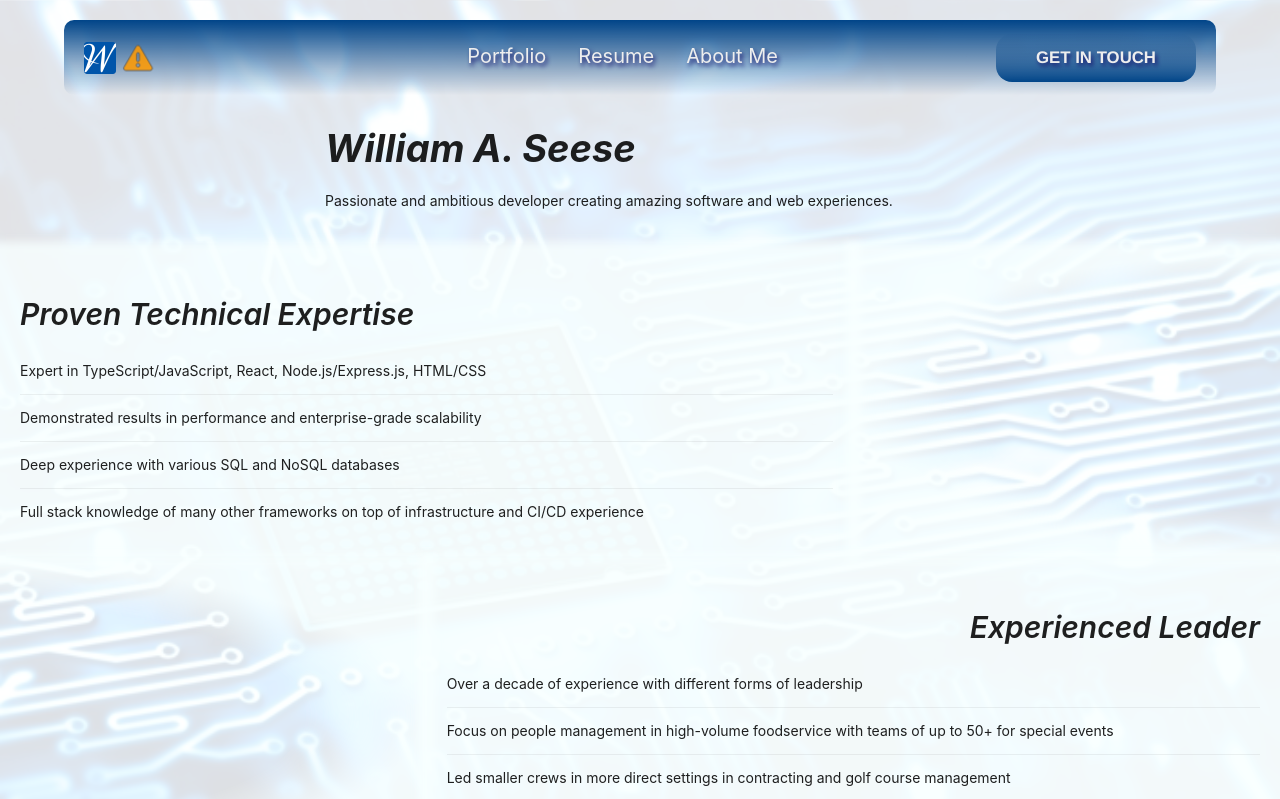
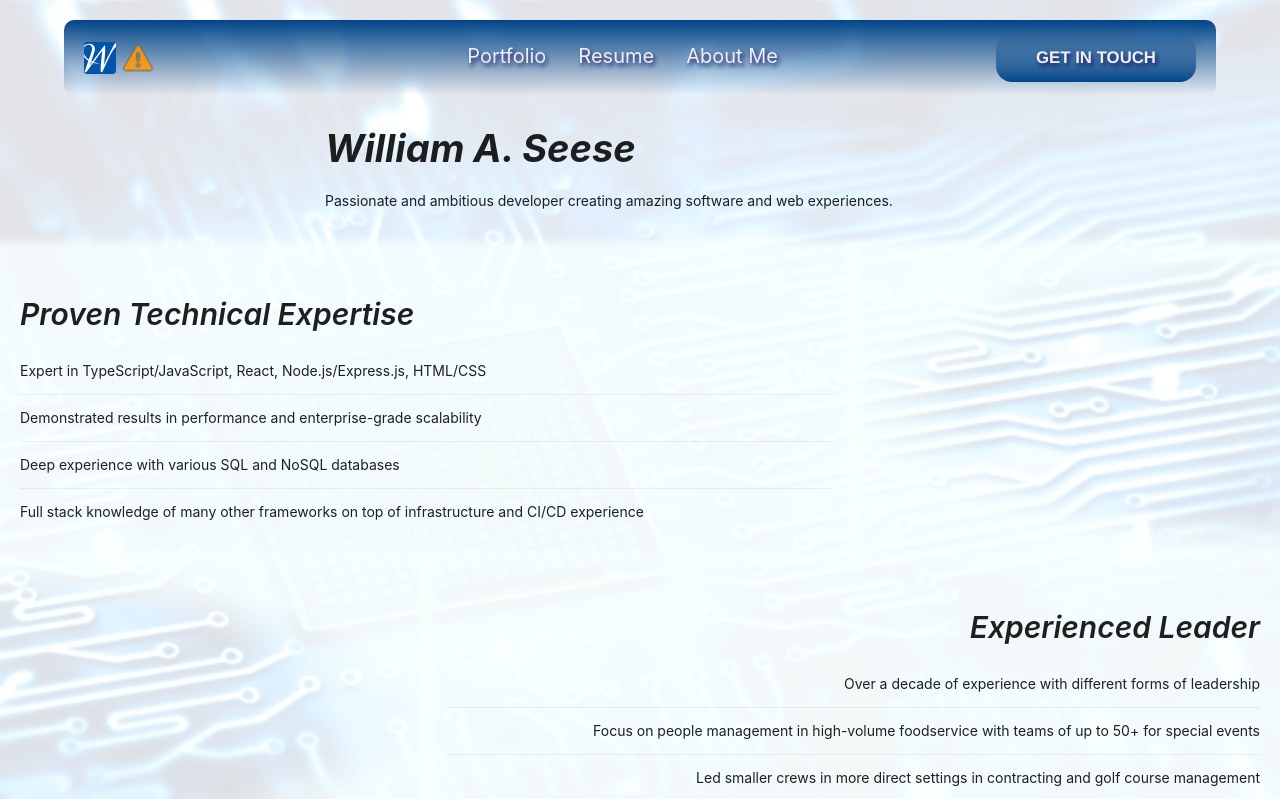
Before and after one commit to willxj36/Interactive-Resume, a React app: page / in a window 1280 px wide. Shown: the top 799 px of the page. Built offline with nearby package versions, Linux system fonts and the light colour scheme.

Commit message:
fix text alignment on antd list items

```diff
--- a/src/client/components/TwoPanel/TwoPanel.scss
+++ b/src/client/components/TwoPanel/TwoPanel.scss
@@ -14,6 +14,9 @@ $backgroundColor: #f8ffffd0;
 
     &--text-end {
       text-align: end;
+      & li {
+        justify-content: end !important;
+      }
     }
   }
 }
```
